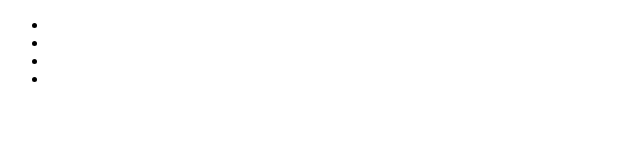
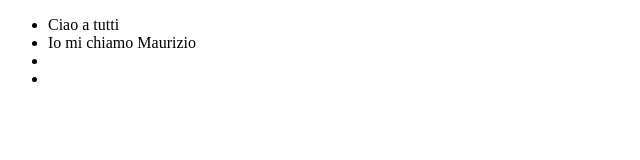
Before and after one commit to MariniGraphicDesigner/prova-github, a plain HTML site: page index.html in a window 1280 px wide. Shown: the whole page, without its empty margins (0-640 px from the left). Drawn offline with Linux system fonts and the light colour scheme.

Commit message:
Inserimento di 2 <li>

```diff
--- a/index.html
+++ b/index.html
@@ -7,8 +7,8 @@
   </head>
   <body>
     <ul>
-      <li></li>
-      <li></li>
+      <li>Ciao a tutti</li>
+      <li>Io mi chiamo Maurizio</li>
       <li></li>
       <li></li>
 
```
